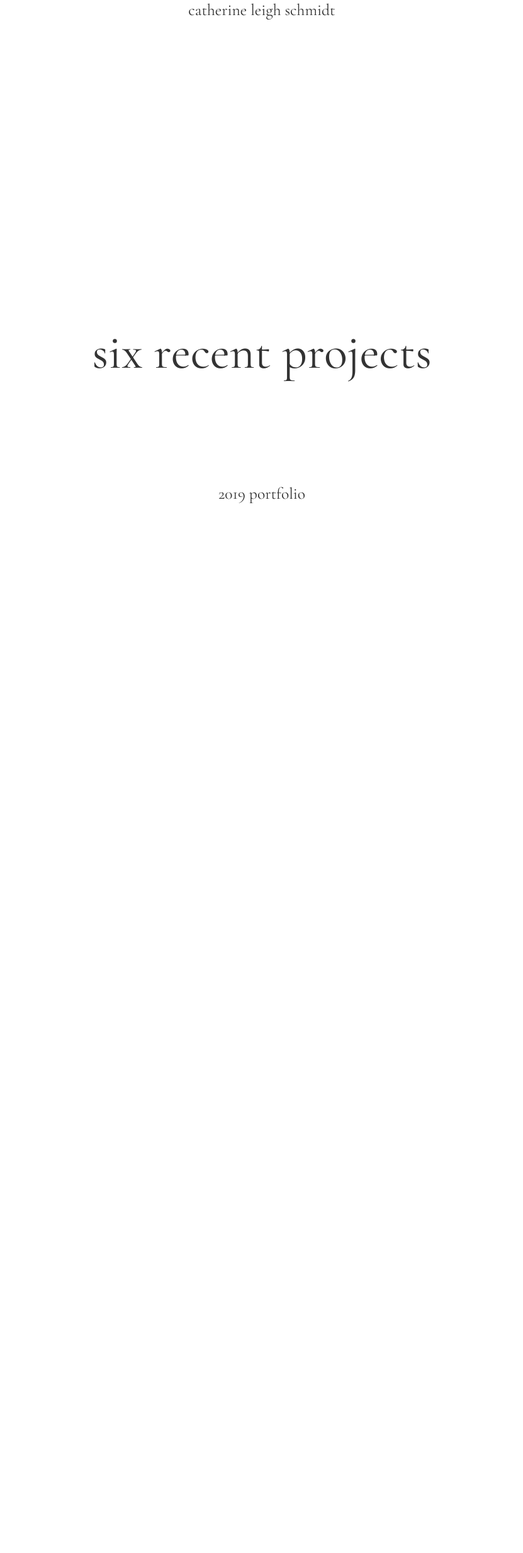
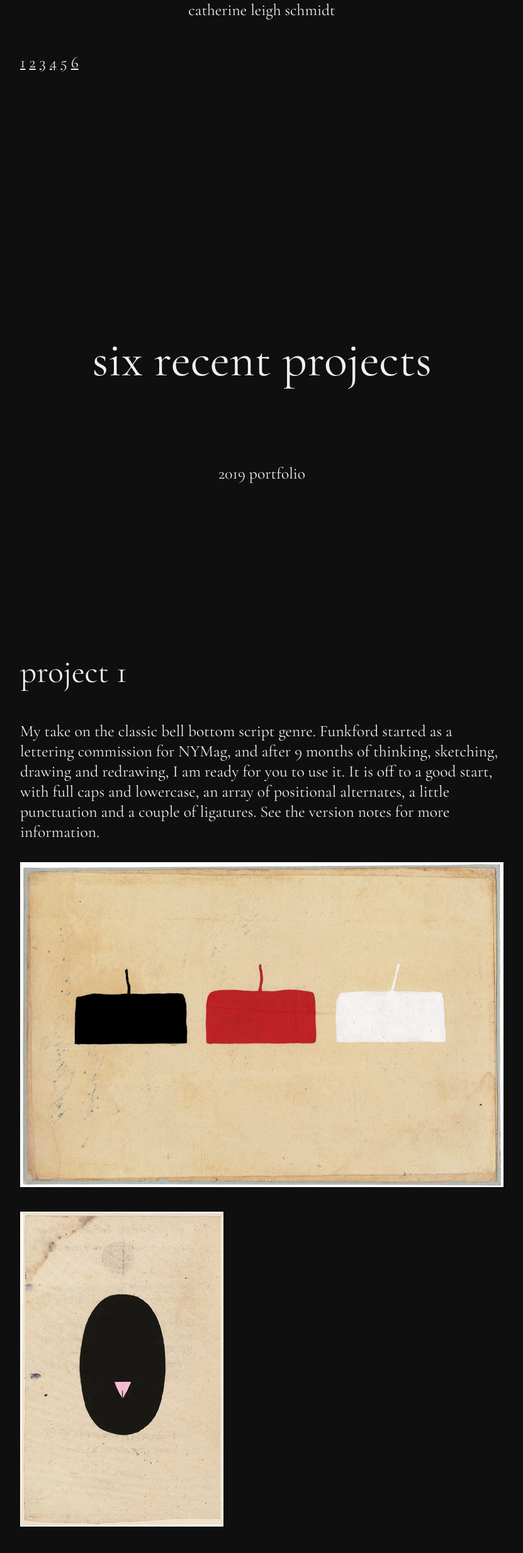
Before and after one commit to cathschmidt/portfolio, a plain HTML site: page index.html in a window 1280 px wide. Shown: the top 2466 px of the page at 63% size, without its empty margins (224-1055 px from the left). Before the commit the page ends 1520 px from the top, so only its background shows below. Drawn offline with nearby package versions, Linux system fonts and the light colour scheme.

Commit message:
expanding on the sketch, I still don't like it

```diff
--- a/index.html
+++ b/index.html
@@ -9,9 +9,50 @@
 <body>
 	<p id="header" class="center header-top">catherine leigh schmidt</p>
 	<p id="footer" class="center">2019 portfolio<p>
+	<nav>
+		<a href="#project-1" id="pro-1">1</a>
+		<a href="#project-2" id="pro-2">2</a>
+		<a href="#project-3" id="pro-3">3</a>
+		<a href="#project-4" id="pro-4">4</a>
+		<a href="#project-5" id="pro-5">5</a>
+		<a href="#project-6" id="pro-6">6</a>
+	</nav>
 	<div id="buffer" style="height: 50vh;"></div>
 	<div id="content">
 		<h1 class="center">six recent projects</h1>
+
+		<div style="height: 50vh"></div>
+
+		<h2 id="project-1">project 1</h2>
+
+		<p>My take on the classic bell bottom script genre. Funkford started as a lettering commission for NYMag, and after 9 months of thinking, sketching, drawing and redrawing, I am ready for you to use it. It is off to a good start, with full caps and lowercase, an array of positional alternates, a little punctuation and a couple of ligatures. See the version notes for more information.</p>
+
+		<img src="assets/tantra3.jpg">
+		<img src="assets/tantrasong5.jpg">
+
+		<div style="height: 50vh"></div>
+
+		<h2 id="project-2">project 2</h2>
+
+		<img src="assets/Matsubara-Naoko-Tibetan-Monastery-A-742x1024.jpg">
+
+		<div style="height: 50vh"></div>
+
+		<h2 id="project-3">project 3</h2>
+
+		<img src="assets/tantra3.jpg">
+		<img src="assets/tantrasong5.jpg">
+
+		<div style="height: 50vh"></div>
+
+		<h2 id="project-4">project 4</h2>
+
+		<img src="assets/tantra3.jpg">
+		<img src="assets/tantrasong5.jpg">
+
+		<div style="height: 50vh"></div>
+
+
 	</div>
 	<div id="buffer-2" style="height: 100vh"></div>
 
--- a/script.js
+++ b/script.js
@@ -4,6 +4,9 @@ $(document).ready(function(){
     // all scrolling animation has to be triggered by the scrolling of the window
     var header = $("#header").offset().top;
     console.log("var header ="+ header);
+
+    var p1 = $("#project-1").offset().top;
+    console.log("var p1 ="+ p1);
 
     // $("#content").css({opacity: 0});
 
@@ -27,7 +30,7 @@ $(document).ready(function(){
             position: 'fixed',
             top: 0,
             textAlign: 'center',
-            width: "calc(100% - 8rem)"
+            width: "calc(100% - 20rem)"
         }).removeClass("header-top");
 
 
@@ -36,7 +39,7 @@ $(document).ready(function(){
             position: 'fixed',
             bottom: 0,
             textAlign: 'center',
-            width: 'calc(100% - 8rem)'
+            width: 'calc(100% - 20rem)'
           });
           $(this).fadeIn(200);
         });
@@ -53,8 +56,42 @@ $(document).ready(function(){
 
       }
 
+      if ((scrollPos > p1) && (up == true)) {
 
+        console.log("p1 if");
+
+
+      } else {
+        console.log("p1 else");
+      }
 
 
     });
+
+    $("#pro-1").click(function() {
+      $('html, body').animate({
+        scrollTop: $("#project-1").offset().top
+      }, 800);
+    });
+    $("#pro-2").click(function() {
+      $('html, body').animate({
+        scrollTop: $("#project-2").offset().top
+      }, 800);
+    });
+    $("#pro-3").click(function() {
+      $('html, body').animate({
+        scrollTop: $("#project-3").offset().top
+      }, 800);
+    });
+    $("#pro-4").click(function() {
+      $('html, body').animate({
+        scrollTop: $("#project-4").offset().top
+      }, 800);
+    });
+    $("#pro-5").click(function() {
+      $('html, body').animate({
+        scrollTop: $("#project-5").offset().top
+      }, 800);
+    });
+
 });
--- a/style.css
+++ b/style.css
@@ -2,16 +2,17 @@
 	margin: 0;
 	padding: 0;
 	font-weight: normal;
-	color: #333;
+	color: #f0f0f0;
 	font-size: 2vw;
 }
 
 body {
 	font-family: "Cormorant Garamond", serif;
 	font-weight: 300;
+	background-color: #0f0f0f;;
 	-webkit-font-smoothing: antialiased;
 	-moz-osx-font-smoothing: grayscale;
-	margin: 4rem;
+	padding: 2rem 10rem;
 }
 
 h1 {
@@ -22,19 +23,26 @@ h1 {
 h2 {
 	font-size: 2rem;
 	line-height: 1.5em;
+	margin-bottom: 1.5rem;
 }
 
 p {
 	line-height: 1.25rem;
+	padding-bottom: 1.25rem;
 }
 
+img {
+	padding-bottom: 1.5rem;
+	max-width: 100%;
+	height: auto;
+}
 
 .center {
 	text-align: center;
 }
 
 #footer, #header {
-	background-color: white;
+	/*background-color: #0f0f0f;*/
 }
 
 .header-top {
```
Also changed, not shown: assets/06remix-tantra-slide-2BXM-jumbo.jpg (added), assets/Matsubara-Naoko-Tibetan-Monastery-A-742x1024.jpg (added), assets/campusmap1.png (added), assets/htmloutput1.jpg (added), assets/htmloutput2.jpg (added), assets/risdsign2.jpg (added), assets/tantra3.jpg (added), assets/tantrasong5.jpg (added), assets/yatra-tha.png (added), 1 other file.
